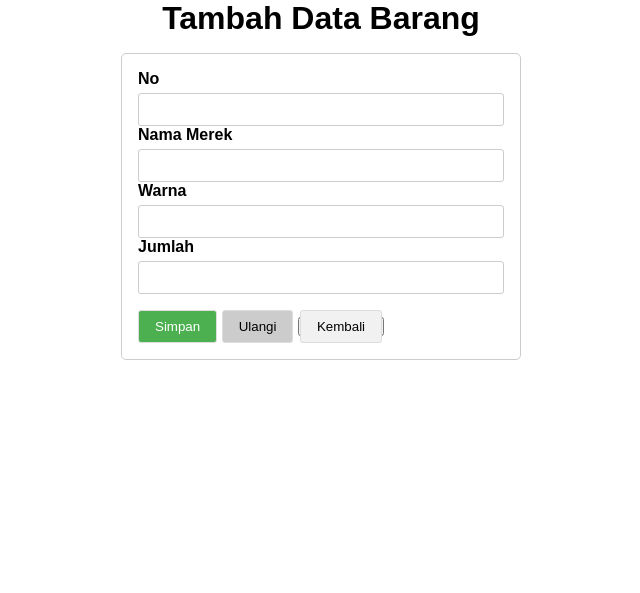
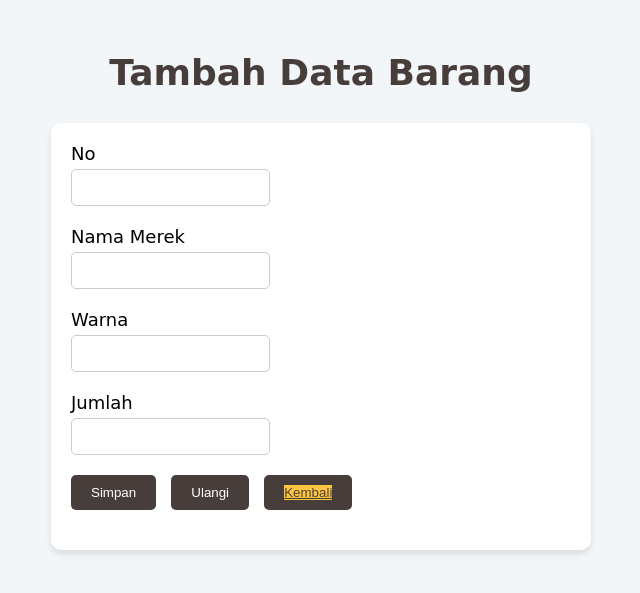
Before and after one commit to Divavania/ti2c_inventaris, a PHP site: page /tambah.php in a window 1280 px wide. Shown: the top 593 px of the page, without its empty margins (319-959 px from the left). Run offline with PHP 8.4, Linux system fonts and the light colour scheme.

```diff
--- a/tambah.php
+++ b/tambah.php
@@ -9,77 +9,65 @@ include "koneksi.php";
     <meta name="viewport" content="width=device-width, initial-scale=1.0">
     <title>Tambah Data Barang</title>
     <style>
-        * {
-            margin: 0;
-        padding: 0;
-        box-sizing: border-box;
-        }
-
     body {
-            font-family: sans-serif;
+        font-family: 'Comic Sans MS', cursive, sans-serif;
+        background-color: #f3f6f9;
+        padding: 20px;
     }
 
     h1 {
+        color: #473e3b;
+        font-size: 36px;
+        margin-bottom: 30px;
         text-align: center;
     }
 
     form {
         display: flex;
         flex-direction: column;
-            width: fit-content;
-            margin: 2rem auto;
-            padding: 1rem;
-            border: 1px solid #ccc;
-            border-radius: 5px;
-            margin-top: 1rem;
-            width: 400px;
+        background-color: #ffffff;
+        padding: 20px;
+        border-radius: 10px;
+        box-shadow: 0 4px 6px rgba(0, 0, 0, 0.1);
+        max-width: 500px;
+        margin: 0 auto;
+    }
+
+    form div {
+        margin-bottom: 20px;
     }
 
     label {
         display: block;
+        font-size: 18px;
         margin-bottom: 5px;
-            font-weight: bold;
     }
 
-        input[type=text] {
-            width: 100%;
-            padding: 0.5rem;
+    input[type="text"] {
+        padding: 10px;
+        border-radius: 5px;
         border: 1px solid #ccc;
-            border-radius: 3px;
     }
 
-        button[type="submit"],
-        button[type="reset"],
-        button a {
-            padding: 0.5rem 1rem;
-            border: 1px solid #ddd;
-            border-radius: 3px;
+    button {
+        padding: 10px 20px;
+        background-color: #473e3b;
+        color: #ffffff;
+        border: none;
+        border-radius: 5px;
         cursor: pointer;
-            margin-top: 1rem;
+        margin-right: 10px;
     }
 
-        button[type="submit"] {
-            background-color: #4CAF50;
-            color: white;
+    button:hover {
+        background-color: #ffc640;
+        color: #473e3b;
     }
 
-        button[type="reset"] {
-            background-color: #ccc;
-            color: black;
+    a {
+        background-color: #ffc640;
+        color: #473e3b;
     }
-
-        button a {
-            background-color: #f1f1f1;
-            color: black;
-            text-decoration: none;
-        }
-
-        @media (max-width: 768px) {
-            form {
-                width: 80%;
-            }
-        }
-
     </style>
 </head>
 <body>
```
Also changed, not shown: data.sql (+5 -3 lines), edit.php (+38 -22 lines), index.php (+38 -39 lines), lihat.php (+26 -25 lines). Lines whose indentation alone changed are shown as unchanged.
